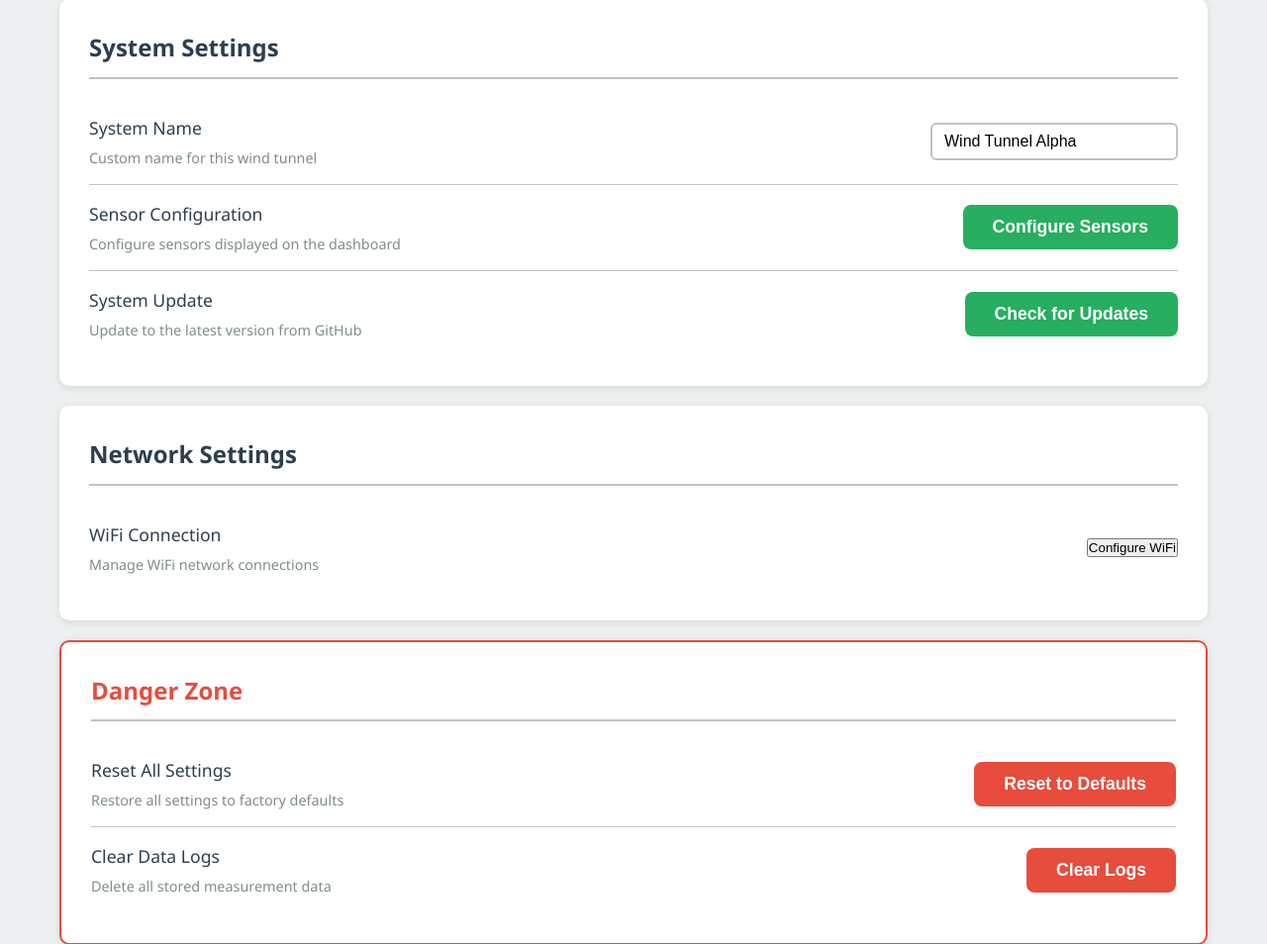
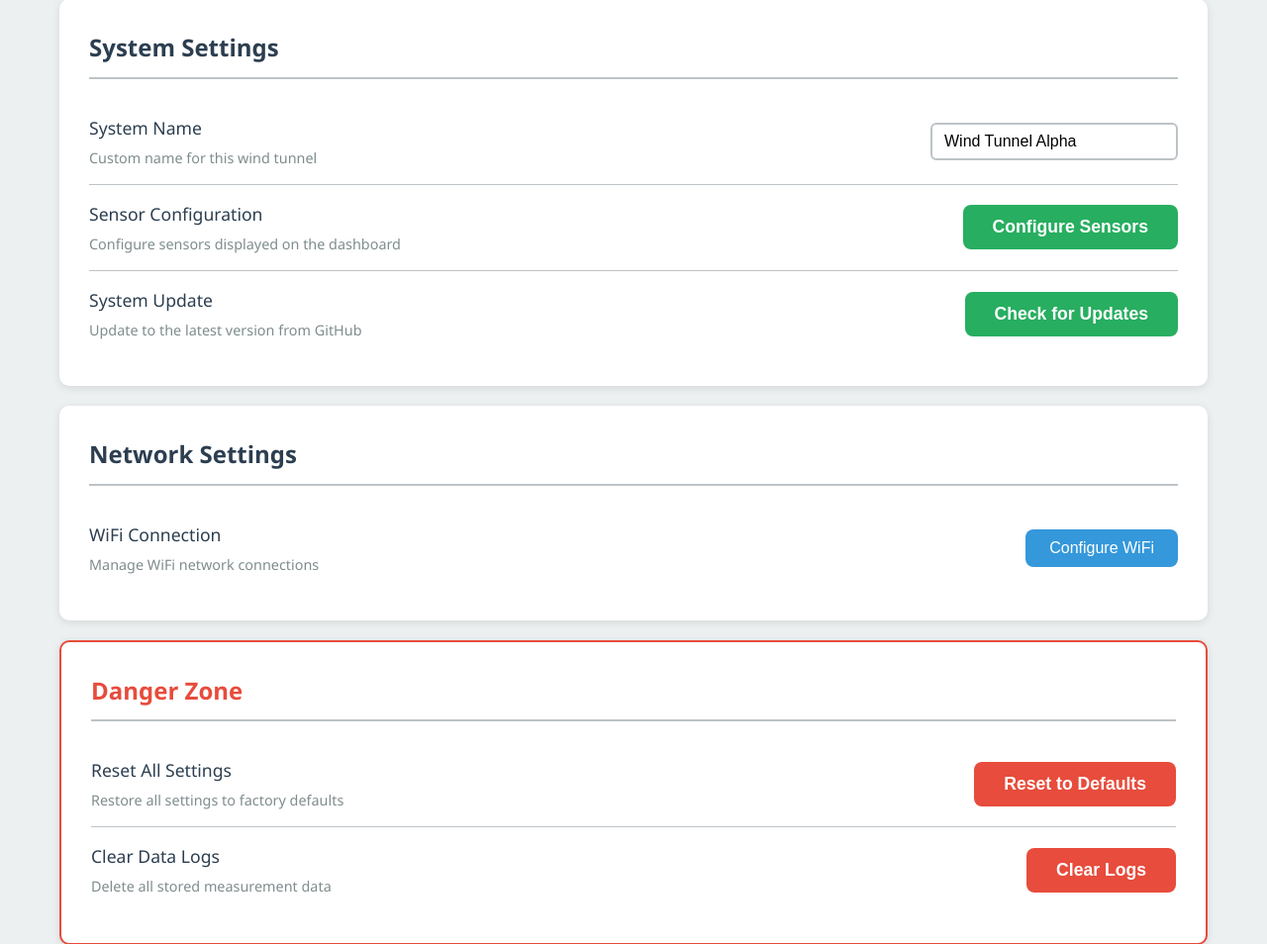
Before and after one commit to angeeinstein/windtunnel-controller, a Flask app: page /settings in a window 1280 px wide. Shown: the part 1062-2016 px from the top of the page at 99% size. Run offline with Flask 3, Linux system fonts and the light colour scheme; data that the repository does not hold is empty.

Commit message:
feat: Add secondary button styles for enhanced UI interaction

```diff
--- a/templates/settings.html
+++ b/templates/settings.html
@@ -157,6 +157,22 @@
 
         .danger-btn:hover {
             background: #c0392b;
+        }
+
+        .secondary-btn {
+            padding: 10px 24px;
+            background: var(--secondary-color);
+            color: white;
+            border: none;
+            border-radius: 8px;
+            font-size: 1rem;
+            font-weight: 500;
+            cursor: pointer;
+            transition: background 0.3s;
+        }
+
+        .secondary-btn:hover {
+            background: #2980b9;
         }
 
         /* Notification system */
```
